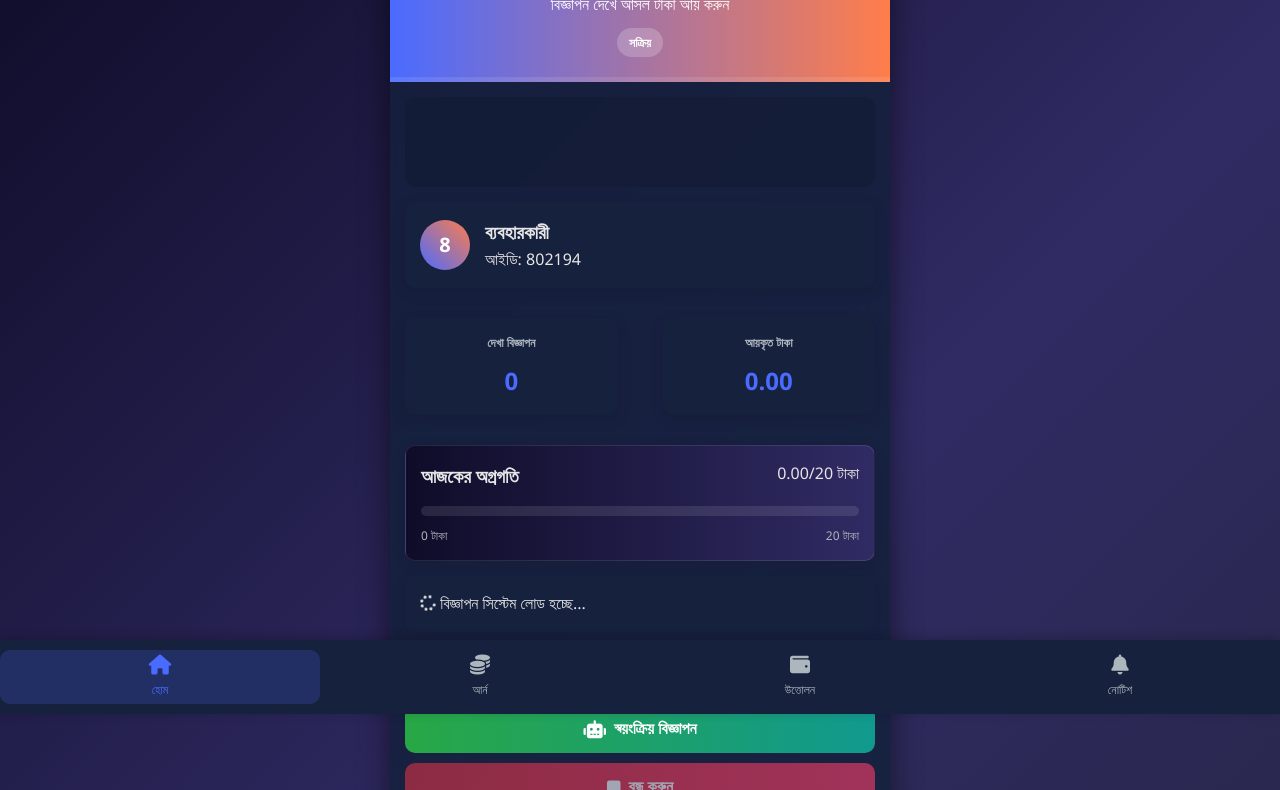
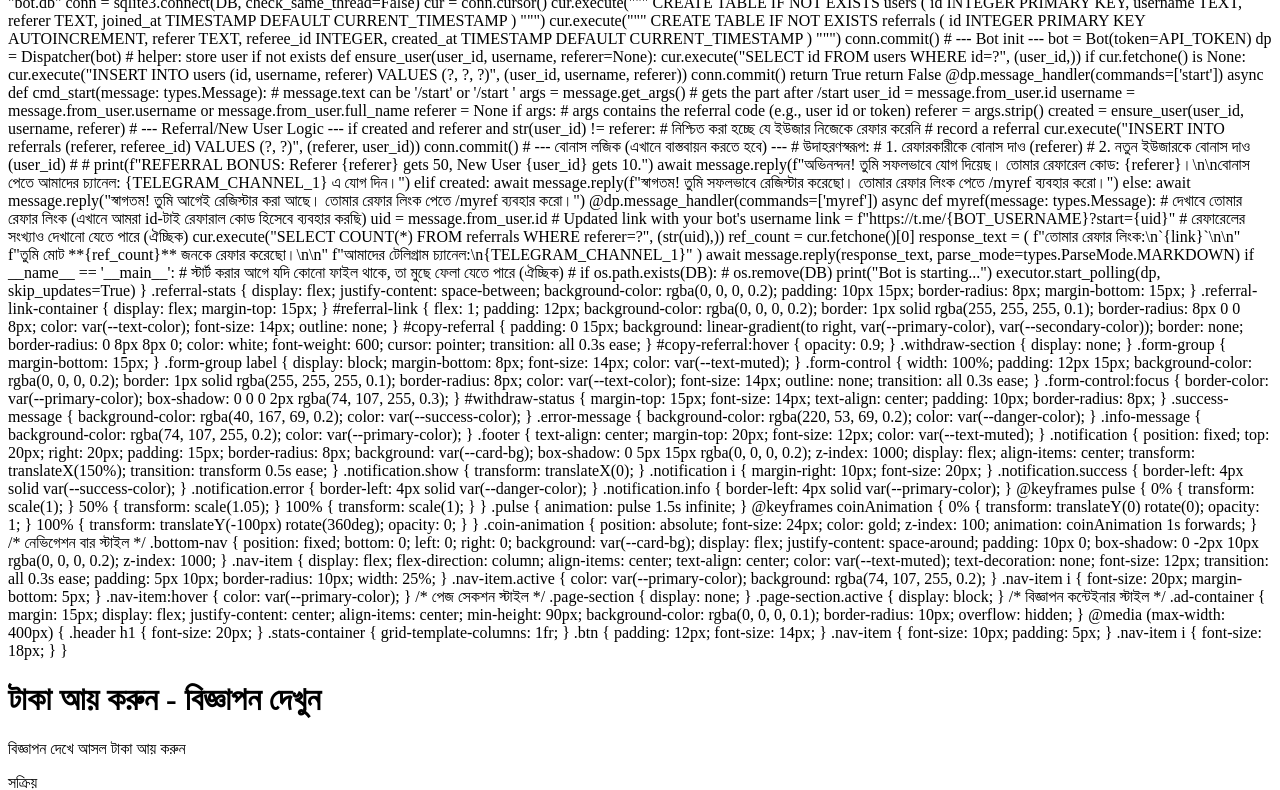
Before and after one commit to saramoni203203-create/Minibot1, a plain HTML site: page index.html in a window 1280 px wide. Shown: the part 86-876 px from the top of the page. Drawn offline with Linux system fonts and the light colour scheme.

Commit message:
Update index.html
Ygdhd

```diff
--- a/index.html
+++ b/index.html
@@ -1,246 +1,116 @@
-<!DOCTYPE html>
-<html lang="bn">
-<head>
-    <meta charset="UTF-8">
-    <meta name="viewport" content="width=device-width, initial-scale=1.0">
-    <title>টাকা আয় করুন - বিজ্ঞাপন দেখুন</title>
-    <script src='//libtl.com/sdk.js' data-zone='9472189' data-sdk='show_9472189'></script>
-    <link rel="stylesheet" href="https://cdnjs.cloudflare.com/ajax/libs/font-awesome/6.0.0-beta3/css/all.min.css">
-    <style>
-        :root {
-            --primary-color: #4a6bff;
-            --secondary-color: #ff7d4a;
-            --success-color: #28a745;
-            --danger-color: #dc3545;
-            --warning-color: #ffc107;
-            --dark-color: #1a1a2e;
-            --light-color: #f8f9fa;
-            --card-bg: #16213e;
-            --text-color: #e6e6e6;
-            --text-muted: #adb5bd;
-        }
+# requirements:
+# pip install aiogram aiosqlite
 
-        * {
-            box-sizing: border-box;
-            margin: 0;
-            padding: 0;
-        }
+import os
+import sqlite3
+from aiogram import Bot, Dispatcher, types, executor
 
-        body {
-            font-family: 'Segoe UI', Tahoma, Geneva, Verdana, sans-serif;
-            background: linear-gradient(135deg, #0f0c29, #302b63, #24243e);
-            color: var(--text-color);
-            line-height: 1.6;
-            min-height: 100vh;
-            display: flex;
-            flex-direction: column;
-            padding: 15px;
-            padding-bottom: 70px; /* নেভিগেশন বারের জন্য স্থান */
-        }
+# --- UPDATED BOT CONFIGURATION ---
+# আপনার দেওয়া বট টোকেন
+API_TOKEN = "7801765866:AAHlRzsBDXQhsI542JR9xrtHijDyVgp1uZk"
+BOT_USERNAME = "moneyfactory2_bot" # আপনার দেওয়া বট ইউজারনেম
+ADMIN_ID = 7161600774 # আপনার দেওয়া অ্যাডমিন আইডি (বর্তমানে ব্যবহার করা হচ্ছে না)
+TELEGRAM_CHANNEL_1 = "https://t.me/official_chhanel_moneyfactory" # আপনার দেওয়া চ্যানেল লিংক
+TELEGRAM_CHANNEL_2 = "https://t.me/momeyfactory1" # আপনার দেওয়া অন্য চ্যানেল লিংক
+# Note: script src='//libtl.com/sdk.js' data-zone='10284383' data-sdk='show_10284383'></script> is for web pages, not for this Python bot script.
 
-        .container {
-            max-width: 500px;
-            width: 100%;
-            margin: 0 auto;
-            background: rgba(22, 33, 62, 0.9);
-            border-radius: 15px;
-            box-shadow: 0 10px 30px rgba(0, 0, 0, 0.5);
-            overflow: hidden;
-            padding-bottom: 20px;
-            backdrop-filter: blur(10px);
-        }
+# --- Simple SQLite setup ---
+DB = "bot.db"
+conn = sqlite3.connect(DB, check_same_thread=False)
+cur = conn.cursor()
+cur.execute("""
+CREATE TABLE IF NOT EXISTS users (
+    id INTEGER PRIMARY KEY,
+    username TEXT,
+    referer TEXT,
+    joined_at TIMESTAMP DEFAULT CURRENT_TIMESTAMP
+)
+""")
+cur.execute("""
+CREATE TABLE IF NOT EXISTS referrals (
+    id INTEGER PRIMARY KEY AUTOINCREMENT,
+    referer TEXT,
+    referee_id INTEGER,
+    created_at TIMESTAMP DEFAULT CURRENT_TIMESTAMP
+)
+""")
+conn.commit()
 
-        .header {
-            background: linear-gradient(to right, var(--primary-color), var(--secondary-color));
-            color: white;
-            padding: 20px;
-            text-align: center;
-            position: relative;
-            border-bottom: 5px solid rgba(255, 255, 255, 0.1);
-        }
+# --- Bot init ---
+bot = Bot(token=API_TOKEN)
+dp = Dispatcher(bot)
 
-        .header h1 {
-            font-size: 24px;
-            font-weight: 700;
-            margin-bottom: 5px;
-        }
+# helper: store user if not exists
+def ensure_user(user_id, username, referer=None):
+    cur.execute("SELECT id FROM users WHERE id=?", (user_id,))
+    if cur.fetchone() is None:
+        cur.execute("INSERT INTO users (id, username, referer) VALUES (?, ?, ?)",
+                    (user_id, username, referer))
+        conn.commit()
+        return True
+    return False
 
-        .badge {
-            display: inline-block;
-            background-color: rgba(255, 255, 255, 0.2);
-            padding: 5px 12px;
-            border-radius: 50px;
-            font-size: 12px;
-            font-weight: 600;
-            margin-top: 10px;
-        }
+@dp.message_handler(commands=['start'])
+async def cmd_start(message: types.Message):
+    # message.text can be '/start' or '/start <refcode>'
+    args = message.get_args()  # gets the part after /start
+    user_id = message.from_user.id
+    username = message.from_user.username or message.from_user.full_name
 
-        .user-card, .stat-card, .progress-container, .referral-section, .rate-info, .withdraw-section, .ad-status {
-            background-color: var(--card-bg);
-            margin: 15px;
-            padding: 15px;
-            border-radius: 10px;
-            box-shadow: 0 4px 15px rgba(0, 0, 0, 0.1);
-        }
+    referer = None
+    if args:
+        # args contains the referral code (e.g., user id or token)
+        referer = args.strip()
 
-        .user-card {
-            display: flex;
-            align-items: center;
-        }
+    created = ensure_user(user_id, username, referer)
 
-        .user-avatar {
-            width: 50px;
-            height: 50px;
-            background: linear-gradient(45deg, var(--primary-color), var(--secondary-color));
-            border-radius: 50%;
-            display: flex;
-            align-items: center;
-            justify-content: center;
-            font-weight: bold;
-            font-size: 20px;
-            color: white;
-            margin-right: 15px;
-        }
+    # --- Referral/New User Logic ---
+    if created and referer and str(user_id) != referer: # নিশ্চিত করা হচ্ছে যে ইউজার নিজেকে রেফার করেনি
+        # record a referral
+        cur.execute("INSERT INTO referrals (referer, referee_id) VALUES (?, ?)",
+                    (referer, user_id))
+        conn.commit()
 
-        .stats-container {
-            display: grid;
-            grid-template-columns: repeat(2, 1fr);
-            gap: 15px;
-        }
+        # --- বোনাস লজিক (এখানে বাস্তবায়ন করতে হবে) ---
+        # উদাহরণস্বরূপ:
+        # 1. রেফারকারীকে বোনাস দাও (referer)
+        # 2. নতুন ইউজারকে বোনাস দাও (user_id)
+        #
+        # print(f"REFERRAL BONUS: Referer {referer} gets 50, New User {user_id} gets 10.")
 
-        .stat-card {
-            text-align: center;
-            transition: transform 0.3s ease;
-        }
+        await message.reply(f"অভিনন্দন! তুমি সফলভাবে যোগ দিয়েছ। তোমার রেফারেল কোড: {referer}।\n\nবোনাস পেতে আমাদের চ্যানেল: {TELEGRAM_CHANNEL_1} এ যোগ দিন।")
 
-        .stat-card:hover {
-            transform: translateY(-5px);
-        }
+    elif created:
+        await message.reply(f"স্বাগতম! তুমি সফলভাবে রেজিস্টার করেছো। তোমার রেফার লিংক পেতে /myref ব্যবহার করো।")
+    else:
+        await message.reply("স্বাগতম! তুমি আগেই রেজিস্টার করা আছে। তোমার রেফার লিংক পেতে /myref ব্যবহার করো।")
 
-        .stat-card h3 {
-            font-size: 12px;
-            color: var(--text-muted);
-            margin-bottom: 10px;
-        }
+@dp.message_handler(commands=['myref'])
+async def myref(message: types.Message):
+    # দেখাবে তোমার রেফার লিংক (এখানে আমরা id-টাই রেফারাল কোড হিসেবে ব্যবহার করছি)
+    uid = message.from_user.id
+    # Updated link with your bot's username
+    link = f"https://t.me/{BOT_USERNAME}?start={uid}"
 
-        .stat-card p {
-            font-size: 24px;
-            font-weight: 700;
-            color: var(--primary-color);
-        }
+    # রেফারেলের সংখ্যাও দেখানো যেতে পারে (ঐচ্ছিক)
+    cur.execute("SELECT COUNT(*) FROM referrals WHERE referer=?", (str(uid),))
+    ref_count = cur.fetchone()[0]
 
-        .progress-container {
-            background: linear-gradient(to right, #0f0c29, #302b63);
-            border: 1px solid rgba(255, 255, 255, 0.1);
-        }
+    response_text = (
+        f"তোমার রেফার লিংক:\n`{link}`\n\n"
+        f"তুমি মোট **{ref_count}** জনকে রেফার করেছো।\n\n"
+        f"আমাদের টেলিগ্রাম চ্যানেল:\n{TELEGRAM_CHANNEL_1}"
+    )
 
-        .progress-header {
-            display: flex;
-            justify-content: space-between;
-            margin-bottom: 15px;
-        }
+    await message.reply(response_text, parse_mode=types.ParseMode.MARKDOWN)
 
-        .progress-bar {
-            height: 10px;
-            background-color: rgba(255, 255, 255, 0.1);
-            border-radius: 5px;
-            overflow: hidden;
-            margin-bottom: 10px;
-        }
+if __name__ == '__main__':
+    # স্টার্ট করার আগে যদি কোনো ফাইল থাকে, তা মুছে ফেলা যেতে পারে (ঐচ্ছিক)
+    # if os.path.exists(DB):
+    #     os.remove(DB)
+    print("Bot is starting...")
+    executor.start_polling(dp, skip_updates=True)
 
-        .progress-fill {
-            height: 100%;
-            background: linear-gradient(to right, var(--primary-color), var(--secondary-color));
-            border-radius: 5px;
-            width: 0%;
-            transition: width 0.5s ease;
-        }
-
-        .progress-text {
-            display: flex;
-            justify-content: space-between;
-            font-size: 12px;
-            color: var(--text-muted);
-        }
-
-        .action-buttons {
-            display: grid;
-            grid-template-columns: 1fr;
-            gap: 10px;
-            margin: 15px;
-        }
-
-        .btn {
-            padding: 15px;
-            border: none;
-            border-radius: 10px;
-            font-weight: 600;
-            font-size: 16px;
-            cursor: pointer;
-            transition: all 0.3s ease;
-            display: flex;
-            align-items: center;
-            justify-content: center;
-        }
-
-        .btn-primary {
-            background: linear-gradient(to right, var(--primary-color), #6a11cb);
-            color: white;
-        }
-
-        .btn-success {
-            background: linear-gradient(to right, var(--success-color), #11998e);
-            color: white;
-        }
-
-        .btn-danger {
-            background: linear-gradient(to right, var(--danger-color), #ff416c);
-            color: white;
-        }
-
-        .btn-warning {
-            background: linear-gradient(to right, var(--warning-color), #ff7e5f);
-            color: white;
-        }
-
-        .btn-secondary {
-            background: linear-gradient(to right, #2c3e50, #4ca1af);
-            color: var(--text-color);
-            border: 1px solid rgba(255, 255, 255, 0.1);
-        }
-
-        .btn:hover {
-            transform: translateY(-3px);
-            box-shadow: 0 5px 15px rgba(0, 0, 0, 0.3);
-        }
-
-        .btn:active {
-            transform: translateY(0);
-        }
-
-        .btn:disabled {
-            opacity: 0.6;
-            cursor: not-allowed;
-            transform: none;
-            box-shadow: none;
-        }
-
-        .btn i {
-            margin-right: 8px;
-            font-size: 18px;
-        }
-
-        .section-title {
-            font-size: 18px;
-            margin-bottom: 15px;
-            color: white;
-            display: flex;
-            align-items: center;
-        }
-
-        .section-title i {
-            margin-right: 10px;
-            color: var(--secondary-color);
         }
 
         .referral-stats {
```
